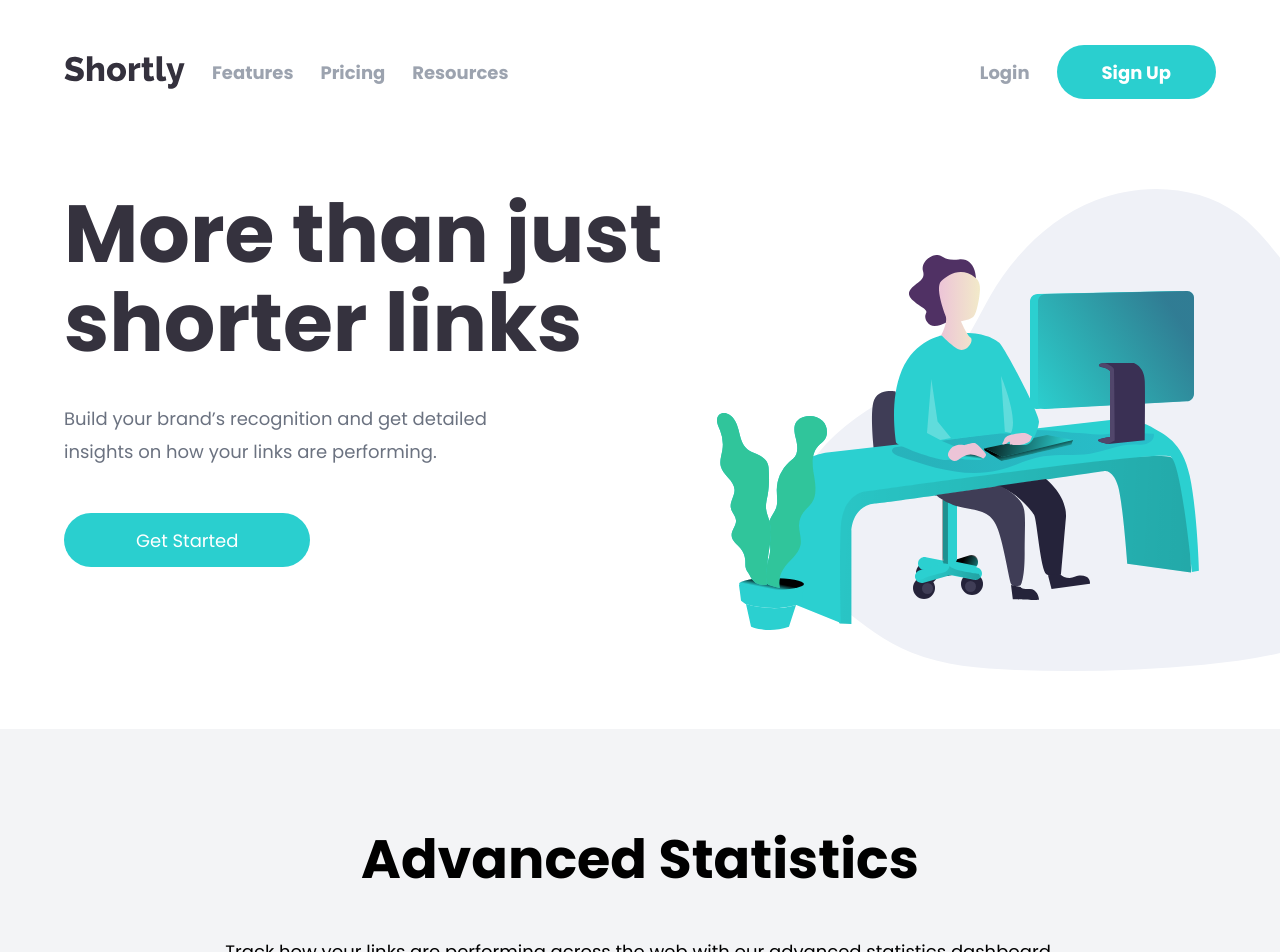
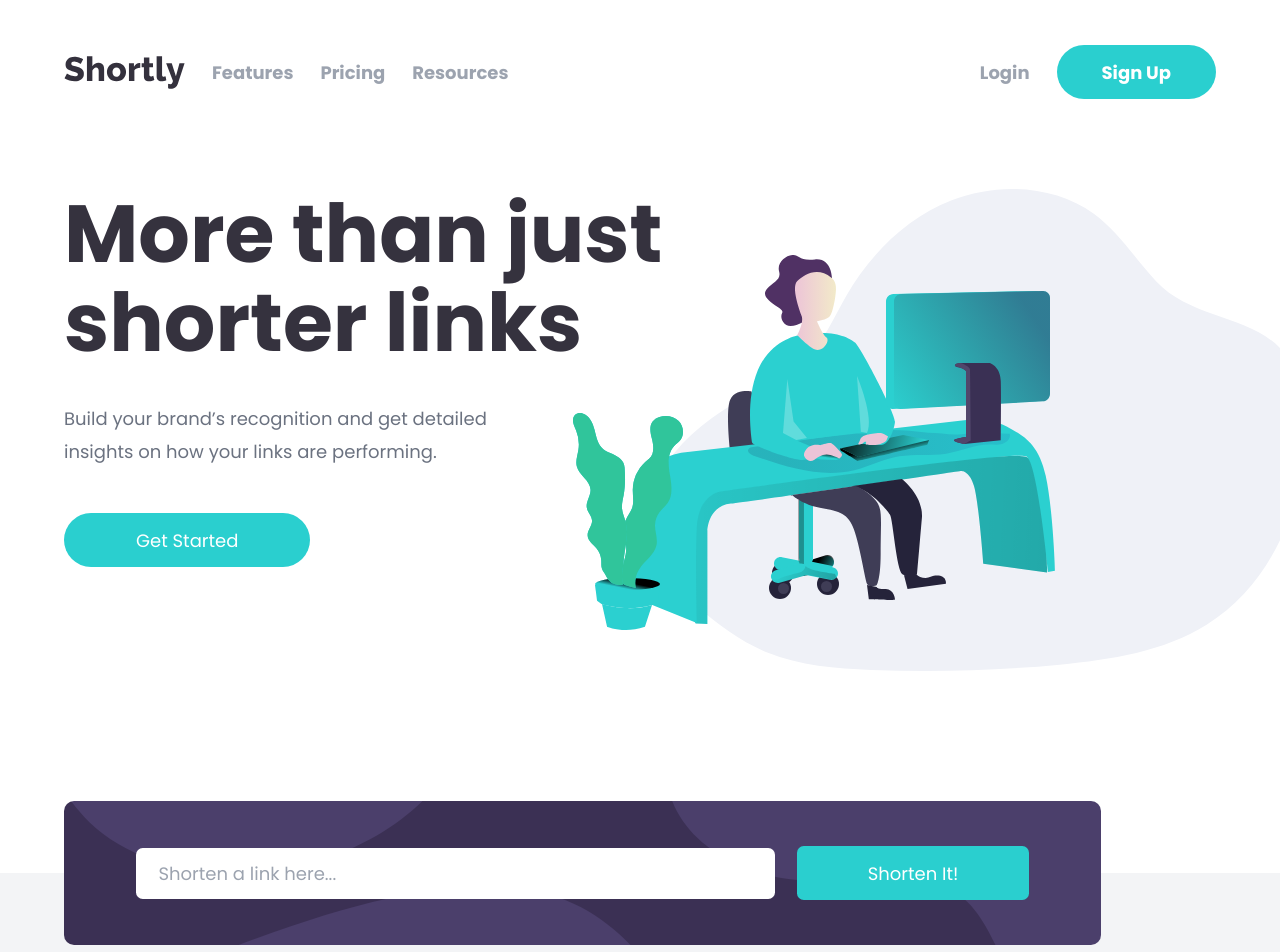
Before and after one commit to nikhea/shortly-url, a Next.js app: page / in a window 1280 px wide. Shown: the top 952 px of the page. Built offline with nearby package versions, Linux system fonts and the light colour scheme.

Commit message:
added input form

```diff
--- a/components/Boost/Boost.tsx
+++ b/components/Boost/Boost.tsx
@@ -3,8 +3,6 @@ import Image from "next/image";
 import BoostDesktop from "../../public/images/bg-boost-desktop.svg";
 import BoostMobile from "../../public/images/bg-boost-mobile.svg";
 const Boost = () => {
-  console.log(BoostMobile);
-
   return (
     <div className={style.bg}>
       {/* <picture>
--- /dev/null
+++ b/components/InputForm/input.tsx
@@ -0,0 +1,66 @@
+import style from "../../scss/InputForm.module.scss";
+import { useState } from "react";
+import { log } from "console";
+
+const input = () => {
+  const [urlValue, seturlValue] = useState("");
+  const [errors, setErrors] = useState(false);
+  const [errorMsg, setErrorMsg] = useState("Please add a link");
+  const handleSubmit = async (event: React.FormEvent<HTMLFormElement>) => {
+    event.preventDefault();
+    if (urlValue === "" || urlValue === undefined) {
+      setErrors(true);
+      setErrorMsg("Please add a link");
+      return;
+    }
+    const response = await fetch(
+      `https://api.shrtco.de/v2/shorten?url=${urlValue}`
+    );
+    const data = await response.json();
+    if (data.error) {
+      const msg = data.error;
+      setErrors(true);
+      setErrorMsg(msg);
+    }
+    if (data.result) {
+      console.log(data);
+      seturlValue("");
+    }
+  };
+  const handleChange = (e: React.ChangeEvent<HTMLInputElement>): void => {
+    setErrors(false);
+    seturlValue(e.target.value);
+  };
+
+  console.log(errorMsg);
+  return (
+    <div className="container relative top-16">
+      <div className={style.Formcontainer}>
+        <form onSubmit={handleSubmit}>
+          <span className="w-[90%] lg:relative">
+            <input
+              onChange={handleChange}
+              type="text"
+              value={urlValue}
+              placeholder="Shorten a link here..."
+              style={{
+                border: errors ? "2px solid red" : null,
+              }}
+            />
+            <p className="text-red-500 lg:absolute">
+              {errors && errorMsg.substring(0, 23)}
+            </p>
+          </span>
+          <button className="btn-half" type="submit">
+            Shorten It!
+          </button>
+        </form>
+      </div>
+    </div>
+  );
+};
+{
+  /* <p>{errors && "Please add a link"}</p> */
+}
+export default input;
+// {errors && errorMsg.substring(0, 23)}
--- a/pages/index.tsx
+++ b/pages/index.tsx
@@ -6,6 +6,7 @@ import Features from "../components/Features/Features";
 import Footer from "../components/Footer/Footer";
 import Hero from "../components/Hero/Hero";
 import NavBar from "../components/NavBar/NavBar";
+import InputForm from "../components/InputForm/input";
 const Home: NextPage = () => {
   return (
     <div>
@@ -17,6 +18,7 @@ const Home: NextPage = () => {
       <main>
         <NavBar />
         <Hero />
+        <InputForm />
         <Features />
         <Boost />
         <Footer />
--- /dev/null
+++ b/scss/InputForm.module.scss
@@ -0,0 +1,19 @@
+.Formcontainer {
+  @apply rounded-[10px] py-7 px-10 lg:py-10 lg:w-[90%] lg:px-16;
+  background-image: url("/images/bg-boost-desktop.svg");
+  //   background-image: url("/images/bg-boost-mobile.svg");
+  background-color: hsl(257, 27%, 26%);
+  //   min-height: 50vh;
+  background-size: cover;
+  background-position: center;
+  form {
+    @apply flex  items-center gap-5  w-[100%] m-auto flex-col lg:flex-row;
+    input {
+      @apply py-3 lg:py-0 lg:h-[51px] rounded-md px-5 outline-none text-gray-500 w-full;
+    }
+    button {
+      @apply flex w-full lg:w-[30%]  text-center items-center justify-center;
+    }
+  }
+}
+// w-[30%] lg:w-auto
--- a/scss/features.module.scss
+++ b/scss/features.module.scss
@@ -1,5 +1,5 @@
 .features {
-  @apply flex flex-col  text-center;
+  @apply flex flex-col  text-center mt-20;
   h1 {
     @apply font-bold;
   }
@@ -9,7 +9,7 @@
   @apply bg-gray-100 py-20;
 }
 .cards {
-  @apply grid grid-cols-1  lg:grid-cols-3  gap-5 relative  items-center justify-center text-center place-items-center my-20;
+  @apply grid grid-cols-1  lg:grid-cols-3  gap-5 relative  items-center justify-center text-center place-items-center mb-20;
   .line {
     @apply bg-cyan-500 w-full h-2 absolute rotate-[270deg] lg:rotate-0;
     top: 55%;
--- a/scss/hero.module.scss
+++ b/scss/hero.module.scss
@@ -1,5 +1,5 @@
 .hero {
-  @apply my-20 relative mb-36;
+  @apply my-20 relative lg:mb-36;
 }
 
 .flexHero {
@@ -23,7 +23,9 @@
 
 .imageContainer {
   //   @apply relative;
-  @apply lg:absolute  -right-52;
+  @apply lg:absolute  -right-20;
   img {
+    @apply block object-cover;
   }
 }
+// -right-52
--- a/styles/globals.css
+++ b/styles/globals.css
@@ -62,3 +62,8 @@ img {
   background-color: hsl(180, 66%, 49%);
   /* background-color: #2acfcf; */
 }
+
+.btn-half {
+  @apply px-10 py-3 capitalize rounded-md hover:opacity-[0.7] text-white;
+  background-color: hsl(180, 66%, 49%);
+}
```
